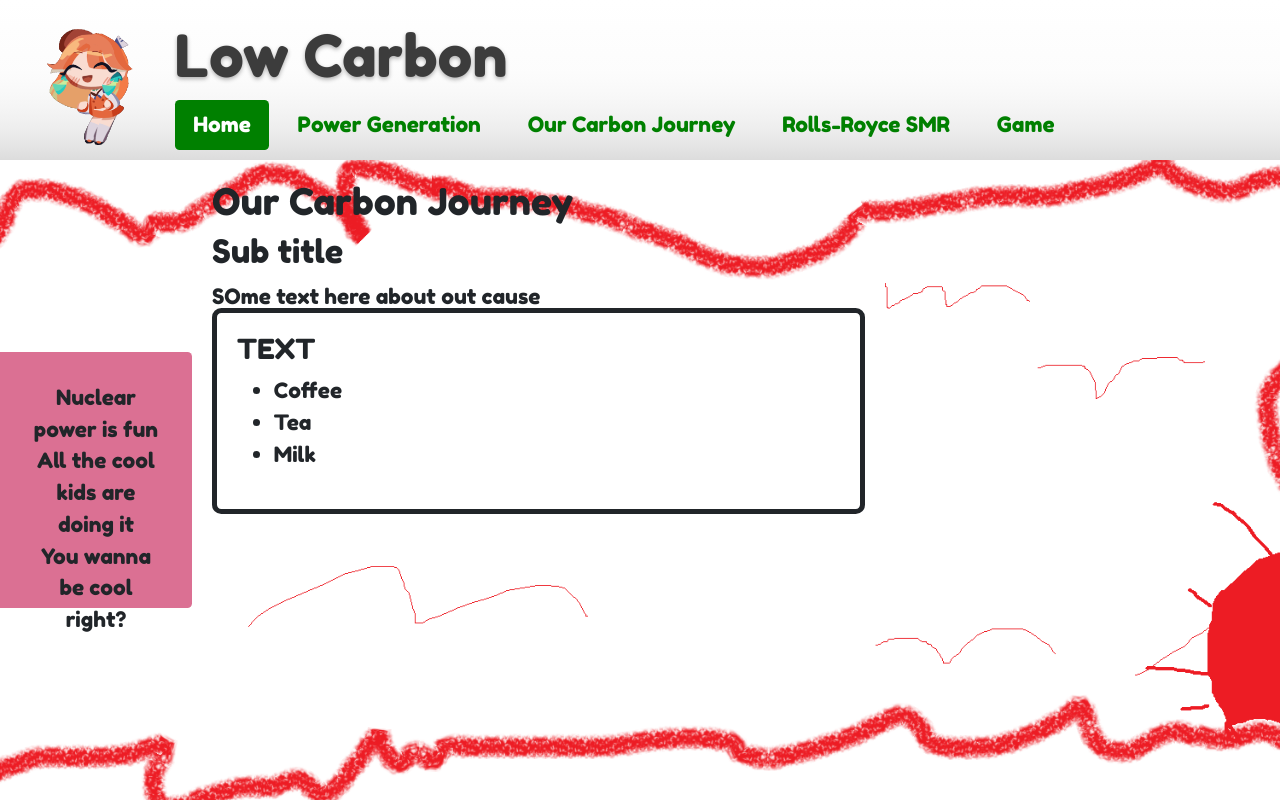
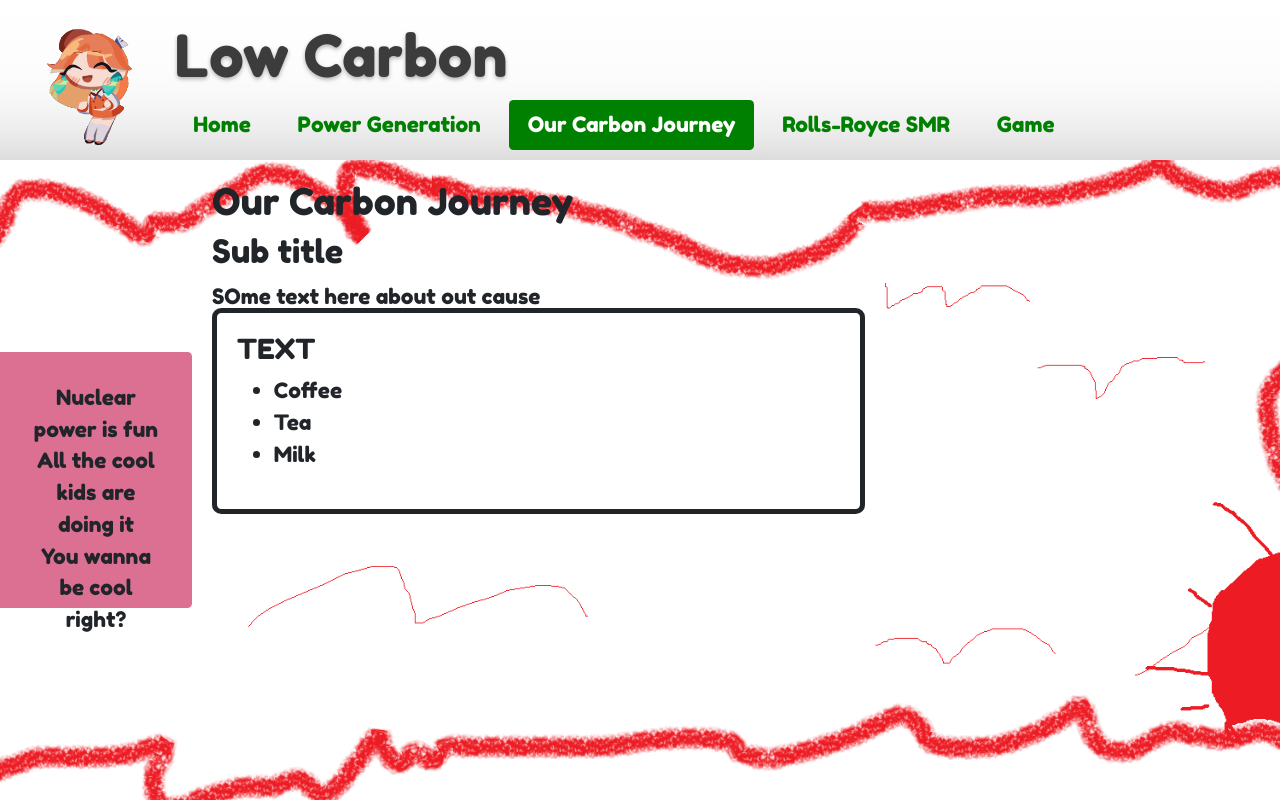
Before and after one commit to pottsb/Hackathon2022-FlatWebsite, a PHP site: page /carbon.php in a window 1280 px wide. Run offline with PHP 8.4, Linux system fonts and the light colour scheme.

Commit message:
added active nav updates

```diff
--- a/carbon.php
+++ b/carbon.php
@@ -32,5 +32,10 @@
     </div>
 
 <?php include("includes/footer.php");?>
+<script>
+  $(function() {
+    $("#carbon").tab('show');
+  });
+</script>
 </body>
 </html>
--- a/game.php
+++ b/game.php
@@ -37,5 +37,10 @@
 
 
 <?php include "includes/footer.php" ;?>
+<script>
+  $(function() {
+    $("#game").tab('show');
+  });
+</script>
 </body>
 </html>
--- a/includes/header.php
+++ b/includes/header.php
@@ -10,19 +10,19 @@
 
                     <ul class="nav nav-pills">
                         <li class="nav-item">
-                          <a class="nav-link active" href="index.php">Home</a>
+                          <a class="nav-link" id="home" href="index.php">Home</a>
                         </li>
                         <li class="nav-item">
-                          <a class="nav-link" href="powergeneration.php">Power Generation</a>
+                          <a class="nav-link" id="powergeneration" href="powergeneration.php">Power Generation</a>
                         </li>
                         <li class="nav-item">
-                          <a class="nav-link" href="carbon.php">Our Carbon Journey</a>
+                          <a class="nav-link" id="carbon" href="carbon.php">Our Carbon Journey</a>
                         </li>
                         <li class="nav-item">
-                          <a class="nav-link" href="smr.php">Rolls-Royce SMR</a>
+                          <a class="nav-link" id="smr" href="smr.php">Rolls-Royce SMR</a>
                         </li>
                         <li class="nav-item">
-                          <a class="nav-link" href="game.php">Game</a>
+                          <a class="nav-link" id="game" href="game.php">Game</a>
                         </li>
                       </ul>
                 </div>
--- a/index.php
+++ b/index.php
@@ -33,5 +33,10 @@
 
 
 <?php include "includes/footer.php" ;?>
+<script>
+  $(function() {
+    $("#home").tab('show');
+  });
+</script>
 </body>
 </html>
--- a/powergeneration.php
+++ b/powergeneration.php
@@ -32,5 +32,10 @@
     </div>
 
 <?php include("includes/footer.php");?>
+<script>
+  $(function() {
+    $("#powergeneration").tab('show');
+  });
+</script>
 </body>
 </html>
--- a/smr.php
+++ b/smr.php
@@ -32,5 +32,10 @@
     </div>
 
 <?php include("includes/footer.php");?>
+<script>
+  $(function() {
+    $("#smr").tab('show');
+  });
+</script>
 </body>
 </html>
```
Also changed, not shown: scripts/fade.js (added).
